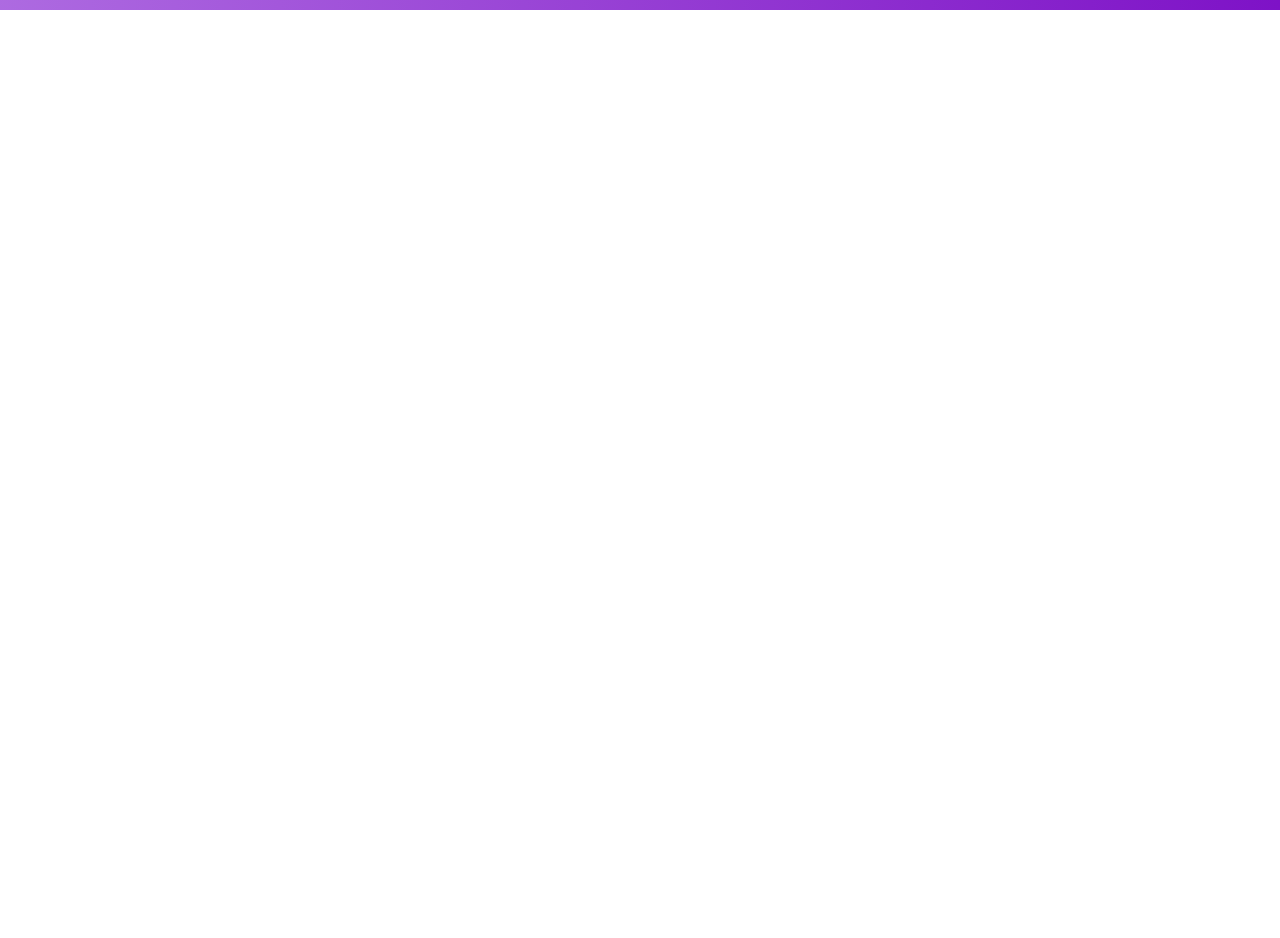
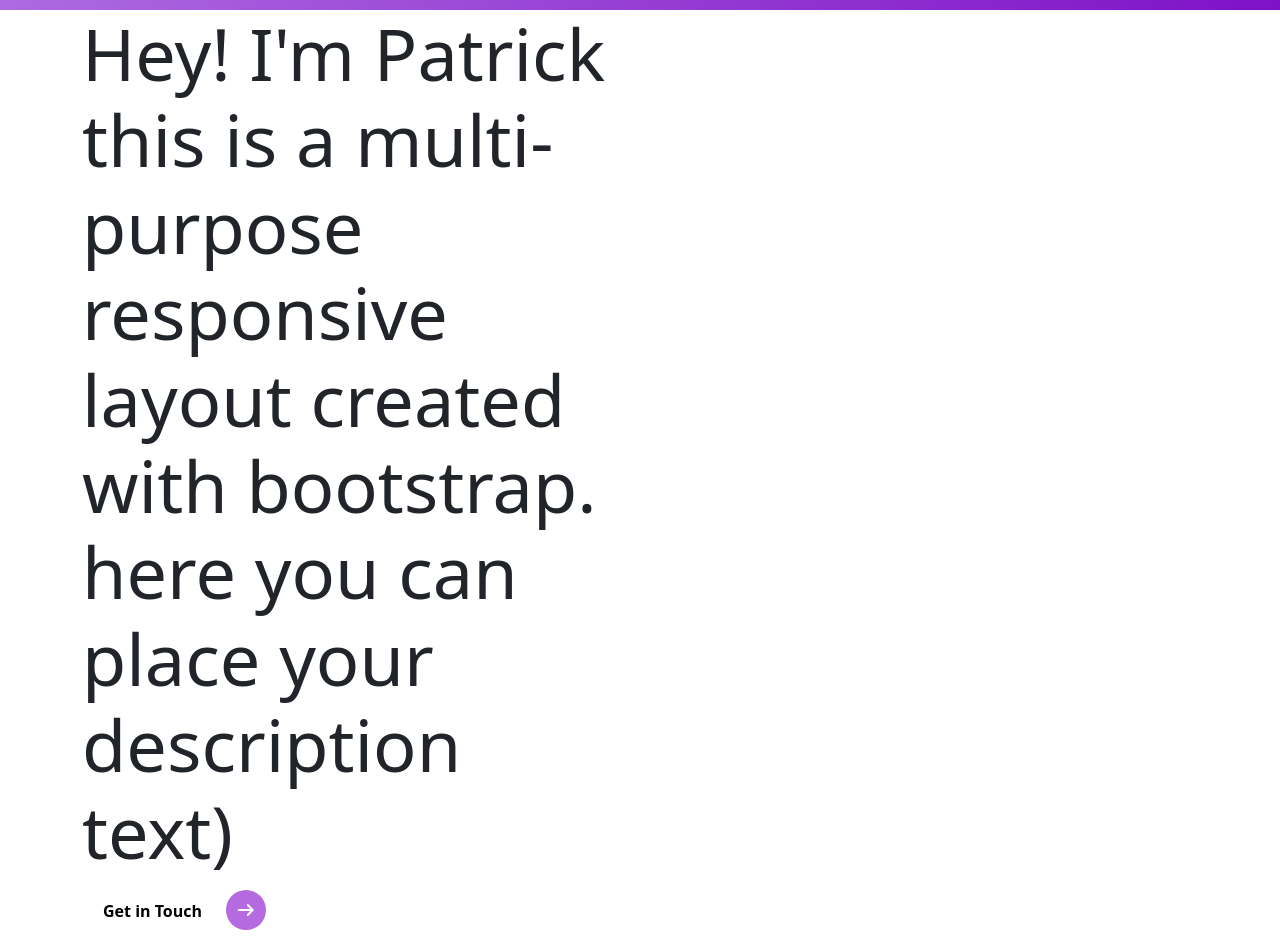
Before and after one commit to bluecode62/mini-layout, a plain HTML site: page bootstrap/index.html in a window 1280 px wide. Shown: the part 66-1004 px from the top of the page. Before the commit the page ends 800 px from the top, so only its background shows below. Drawn offline with nearby package versions, Linux system fonts and the light colour scheme.

Commit message:
메인영역 구조틀 준비

```diff
--- a/bootstrap/components/_button.scss
+++ b/bootstrap/components/_button.scss
@@ -1,7 +1,12 @@
 @use "../custom" as *;
 @use '../components/mixins' as *;
 
+
 .btn-rounded {
+  @media (max-width: 576px){
+    display: none;
+  }
+
   position: relative;
   padding: 1em 4.3rem 0.9rem 1.25rem;
   font-weight: 600;
--- a/bootstrap/index.html
+++ b/bootstrap/index.html
@@ -15,7 +15,7 @@
     <link rel="stylesheet" href="style.css" />
   </head>
   <body>
-    <nav class="navbar navbar-expand-lg bg-primary menu">
+    <nav class="navbar navbar-expand-lg navbar-dark bg-primary menu">
       <div class="container-fluid">
         <a class="navbar-brand" href="#">
           <img src="images/logo.png" alt="logo image" />
@@ -65,6 +65,30 @@
       </div>
     </nav>
 
+    <!-- Star the Intro section -->
+    <section id="home" class="intro-section">
+      <div class="container">
+        <div class="row">
+          <div class="col-md-6 intros">
+            <h1 class="display-2">
+              <span class="display-2--intro"> Hey! I'm Patrick </span>
+              <span class="display-2--intro">
+                this is a multi-purpose responsive layout created with
+                bootstrap. here you can place your description text)
+              </span>
+            </h1>
+            <button type="button" class="rounded-pill btn-rounded">
+              Get in Touch
+              <span>
+                <i class="fas fa-arrow-right"></i>
+              </span>
+            </button>
+          </div>
+          <div class="col-md-6 intros"></div>
+        </div>
+      </div>
+    </section>
+
     <script src="https://cdn.jsdelivr.net/npm/bootstrap@5.3.8/dist/js/bootstrap.bundle.min.js"></script>
   </body>
 </html>
```
Also changed, not shown: bootstrap/style.css, 1 other file.
